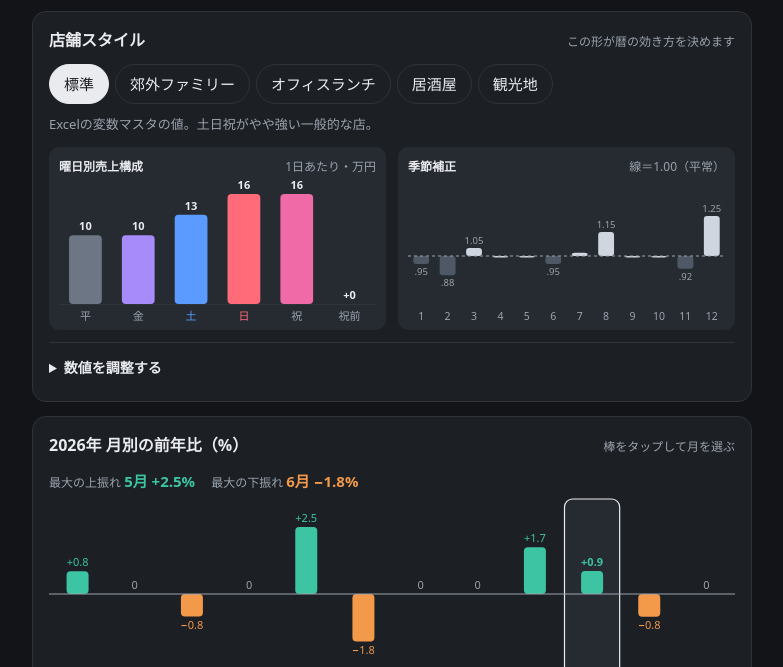
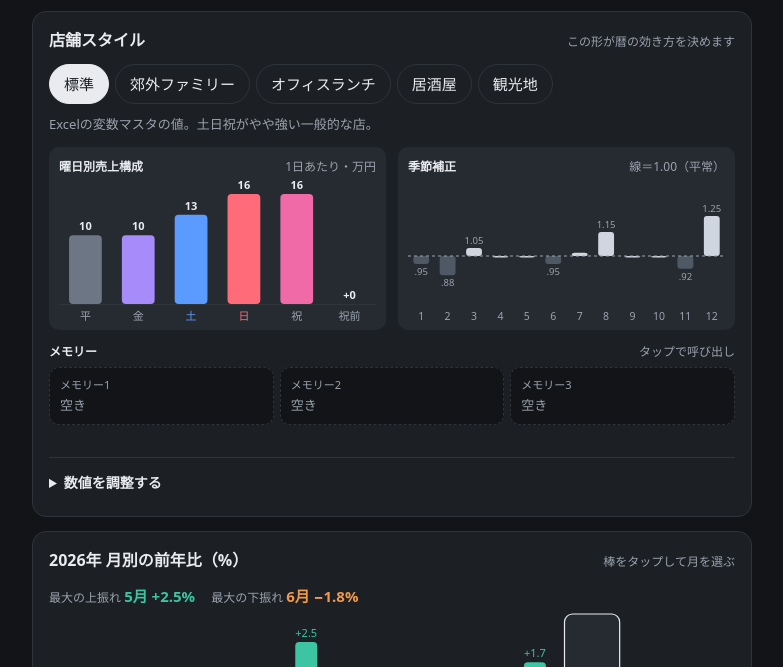
Before and after one commit to mitfood77-bit/restaurant-budget2, a plain HTML site: page index.html in a window 1280 px wide. Shown: the part 133-800 px from the top of the page, without its empty margins (248-1031 px from the left). Drawn offline with Linux system fonts and the light colour scheme.

Commit message:
Add files via upload

```diff
--- a/index.html
+++ b/index.html
@@ -69,6 +69,27 @@ button:focus-visible, summary:focus-visible, input:focus-visible { outline: 2px
 .note { grid-column: 2; font-size: 11px; color: var(--muted); margin-top: -4px; }
 .btn { margin-top: 12px; padding: 8px 16px; border-radius: 999px; border: 1px solid var(--line); background: var(--panel); cursor: pointer; }
 
+.memo { margin-top: 12px; }
+.memo-h { display: flex; justify-content: space-between; align-items: baseline; font-size: 12px; font-weight: 700; margin-bottom: 6px; }
+.memo-h .hint { font-weight: 400; }
+.slots { display: grid; grid-template-columns: repeat(3, minmax(0, 1fr)); gap: 6px; }
+.slot { position: relative; border: 1px solid var(--line); border-radius: 10px; background: var(--bg); min-width: 0; }
+.slot .load { width: 100%; text-align: left; padding: 8px 26px 8px 10px; background: none; border: 0; cursor: pointer; display: grid; gap: 1px; min-width: 0; border-radius: 10px; }
+.slot .load:disabled { cursor: default; }
+.slot .no { font-size: 11px; color: var(--muted); }
+.slot .sn { font-size: 13px; font-weight: 600; overflow: hidden; text-overflow: ellipsis; white-space: nowrap; }
+.slot .dt { font-size: 10.5px; color: var(--muted); overflow: hidden; text-overflow: ellipsis; white-space: nowrap; }
+.slot.empty { border-style: dashed; }
+.slot.empty .sn { color: var(--muted); font-weight: 400; }
+.slot.on { border-color: var(--fg); box-shadow: inset 0 0 0 1px var(--fg); }
+.slot .del { position: absolute; top: 2px; right: 2px; min-width: 26px; height: 26px; padding: 0 4px; border: 0; border-radius: 8px; background: none; color: var(--muted); cursor: pointer; font-size: 13px; }
+.slot .del.armed { background: var(--down); color: var(--panel); font-size: 11px; }
+.save { margin-top: 16px; padding-top: 12px; border-top: 1px dashed var(--line); }
+.save h3 { margin-top: 0; }
+.save input { width: 100%; box-sizing: border-box; font: inherit; font-size: 16px; padding: 8px 10px; border: 1px solid var(--line); border-radius: 10px; background: var(--bg); color: var(--fg); }
+.save-btns { display: grid; grid-template-columns: repeat(3, minmax(0, 1fr)); gap: 6px; margin-top: 8px; }
+.save-btns button { padding: 8px 0; border-radius: 999px; border: 1px solid var(--line); background: var(--panel); cursor: pointer; font-size: 13px; }
+.msg { font-size: 12px; color: var(--up); margin: 6px 0 0; min-height: 1.2em; }
 .foot { font-size: 12px; color: var(--muted); margin: 8px 0 0; }
 .swing { display: flex; gap: 16px; flex-wrap: wrap; font-size: 12px; color: var(--muted); margin-bottom: 4px; }
 .swing b { font-size: 15px; }
@@ -133,6 +154,11 @@ button:focus-visible, summary:focus-visible, input:focus-visible { outline: 2px
       <figure class="mini"><figcaption>曜日別売上構成<span>1日あたり・万円</span></figcaption><div class="chart" id="profile"></div></figure>
       <figure class="mini"><figcaption>季節補正<span>線＝1.00（平常）</span></figcaption><div class="chart" id="season"></div></figure>
     </div>
+    <div class="memo" id="memo">
+      <div class="memo-h"><span>メモリー</span><span class="hint">タップで呼び出し</span></div>
+      <div class="slots" id="slots"></div>
+      <p class="msg" id="memo-msg" role="status"></p>
+    </div>
     <details class="edit" id="edit">
       <summary>数値を調整する<span id="changed"></span></summary>
       <h3>1日あたりの売上</h3>
@@ -140,6 +166,11 @@ button:focus-visible, summary:focus-visible, input:focus-visible { outline: 2px
       <h3>季節補正</h3>
       <div class="grid" id="season-inputs"></div>
       <button class="btn" id="reset" type="button">このスタイルの初期値に戻す</button>
+      <div class="save">
+        <h3>今の設定をメモリーに保存</h3>
+        <input id="memo-name" type="text" maxlength="20" placeholder="名前（例：A店 居酒屋）" aria-label="メモリーの名前">
+        <div class="save-btns" id="save-btns"></div>
+      </div>
     </details>
   </section>
 
@@ -406,6 +437,54 @@ button:focus-visible, summary:focus-visible, input:focus-visible { outline: 2px
     }
   }
 
+  // ---------- memory (3 slots, kept in this browser) ----------
+  const MEMO_KEY = 'koyomi-memo-v1';
+  let memo = [null, null, null];
+  try { const m = JSON.parse(localStorage.getItem(MEMO_KEY) || 'null'); if (Array.isArray(m)) memo = [0, 1, 2].map((i) => m[i] || null); } catch (e) {}
+  const persist = () => { try { localStorage.setItem(MEMO_KEY, JSON.stringify(memo)); return true; } catch (e) { return false; } };
+  const ovKey = (ov) => JSON.stringify(Object.keys(ov).sort().map((k) => [k, ov[k]]));
+  const sameAsNow = (s) => s && s.style === S.style && ovKey(s.ov || {}) === ovKey(S.ov);
+  const say = (text, bad) => { const m = $('memo-msg'); m.textContent = text; m.style.color = bad ? 'var(--down)' : 'var(--up)'; };
+  const label = (s) => s.name || (s.style + (Object.keys(s.ov || {}).length ? '・調整あり' : ''));
+  const stamp = (s) => { const d = new Date(s.at); return `${d.getMonth() + 1}/${d.getDate()} ${s.name ? s.style : '保存'}`; };
+  function renderMemo() {
+    const box = $('slots'); box.replaceChildren();
+    memo.forEach((s, i) => {
+      const ok = s && DATA.styles[s.style];
+      const card = el('div', { class: 'slot' + (ok ? '' : ' empty') + (ok && sameAsNow(s) ? ' on' : '') });
+      const b = el('button', { type: 'button', class: 'load', 'aria-label': ok ? `メモリー${i + 1} ${label(s)} を呼び出す` : `メモリー${i + 1} 空き` });
+      b.append(el('span', { class: 'no' }, 'メモリー' + (i + 1)), el('span', { class: 'sn' }, ok ? label(s) : '空き'));
+      if (ok) b.append(el('span', { class: 'dt' }, stamp(s)));
+      if (ok) b.addEventListener('click', () => { S.style = s.style; S.ov = { ...(s.ov || {}) }; render(); say(`メモリー${i + 1}「${label(s)}」を呼び出しました`); });
+      else b.disabled = true;
+      card.append(b);
+      if (ok) {
+        const del = el('button', { type: 'button', class: 'del', 'aria-label': `メモリー${i + 1}を消す` }, '×');
+        let timer;
+        del.addEventListener('click', () => {
+          if (del.classList.contains('armed')) { memo[i] = null; persist(); render(); say(`メモリー${i + 1}を消しました`); return; }
+          del.classList.add('armed'); del.textContent = '消す';
+          timer = setTimeout(() => { del.classList.remove('armed'); del.textContent = '×'; }, 3000);
+        });
+        card.append(del);
+      }
+      box.append(card);
+    });
+    const sb = $('save-btns'); sb.replaceChildren();
+    memo.forEach((s, i) => {
+      const b = el('button', { type: 'button' }, (i + 1) + (s ? 'に上書き' : 'に保存'));
+      b.addEventListener('click', () => {
+        const name = $('memo-name').value.trim();
+        memo[i] = { name, style: S.style, ov: { ...S.ov }, at: Date.now() };
+        const ok = persist();
+        $('memo-name').value = '';
+        render();
+        say(ok ? `メモリー${i + 1}に保存しました` : 'このブラウザでは保存できません（プライベートモードなど）', !ok);
+      });
+      sb.append(b);
+    });
+  }
+
   // ---------- render ----------
   function render() {
     const v = vars();
@@ -447,6 +526,7 @@ button:focus-visible, summary:focus-visible, input:focus-visible { outline: 2px
     const tot = rows.reduce((a, r) => a + r.cur, 0), totP = rows.reduce((a, r) => a + r.prev, 0);
     const an = $('annual'); an.replaceChildren(document.createTextNode(`年間 ${man(tot)}円（前年 ${man(totP)}円、`), el('span', { class: cls(tot - totP) }, pct(tot / totP - 1)), document.createTextNode('）　年間はほぼ打ち消し合うので、月ごとの振れに注目'));
     drawMonth(rows[S.month - 1], v);
+    renderMemo();
   }
   $('prev').addEventListener('click', () => { S.month = S.month === 1 ? 12 : S.month - 1; render(); });
   $('next').addEventListener('click', () => { S.month = S.month === 12 ? 1 : S.month + 1; render(); });
```
